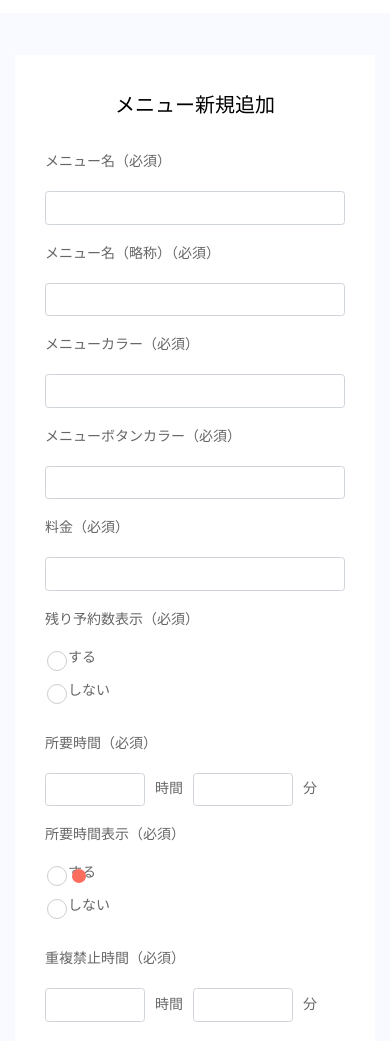
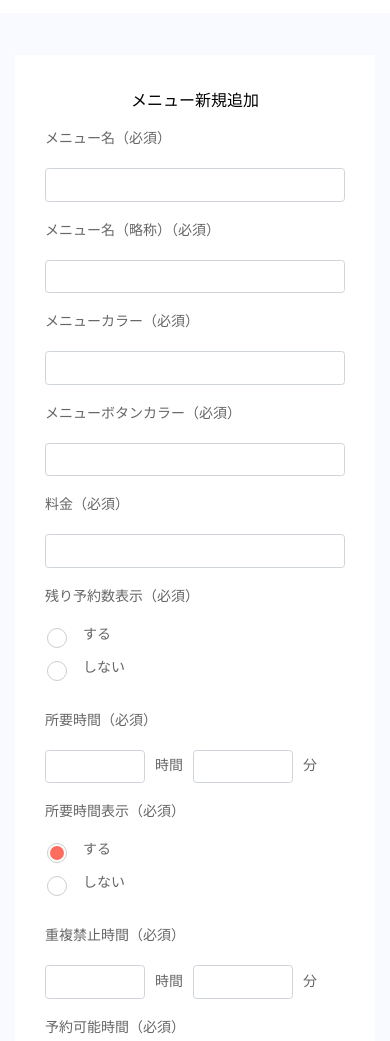
Before and after one commit to quangdev98/kaiketsu, a plain HTML site: page Store admin/menu_new.html in a window 390 px wide. Shown: the part 51-1092 px from the top of the page. Drawn offline with Linux system fonts and the light colour scheme; a web font is replaced by a local one.

Commit message:
update html

```diff
--- a/Master admin/css/responsive.css
+++ b/Master admin/css/responsive.css
@@ -36,6 +36,8 @@
     .wrap-button-reservation .wrap-button-right .btn:first-child {margin-right: 20px;}
     .wrap-button-reservation .wrap-button-right .btn {width: 120px; font-size: 14px;}
     .wrap-button-reservation .text-left p {font-size: 14px; margin-right: 15px;}
+    .check-detail .custom-control-input:checked~.custom-control-label::after {left: 4px;}
+    .wrap-form-edit .form-check label{padding-left: 30px;}
 }
 @media (max-width: 1024px){
     .wrap-main{margin-left: 0!important; margin-top: 75px;}
@@ -91,6 +93,8 @@
     .wrap-house-detail .wrap-trader {grid-gap: 20px; grid-template-columns: auto auto auto auto;}
     .wrap-date-detail table.table thead tr th, .wrap-date-detail table.table tr td {min-width: 90px;}
     .wrap-date-detail .menu-date {font-size: 13px;}
+    .wrap-form-edit h1 {font-size: 16px; margin-bottom: 15px;}
+    .title-datetime {font-size: 16px;margin-top: -5px;}
 }
 @media (max-width: 576px){
     .box-table.scroll {overflow: scroll;}
@@ -118,6 +122,7 @@
     .wrap-date-detail .col-title-box {max-width: 150px;}
     .wrap-date-detail .hour-wrap {width: calc(100% - 150px);}
     .wrap-date-detail table.table thead tr th, .wrap-date-detail table.table tr td {min-width: 80px;}
+    .wrap-check {line-height: 23px;}
 }
 @media (max-width: 441px){
     #wrap-login {padding: 30px;}
--- a/Store admin/css/responsive.css
+++ b/Store admin/css/responsive.css
@@ -36,6 +36,8 @@
     .wrap-button-reservation .wrap-button-right .btn:first-child {margin-right: 20px;}
     .wrap-button-reservation .wrap-button-right .btn {width: 120px; font-size: 14px;}
     .wrap-button-reservation .text-left p {font-size: 14px; margin-right: 15px;}
+    .check-detail .custom-control-input:checked~.custom-control-label::after {left: -18px;}
+    .wrap-form-edit .form-check label{padding-left: 15px;}
 }
 @media (max-width: 1024px){
     .wrap-main{margin-left: 0!important; margin-top: 75px;}
@@ -91,6 +93,8 @@
     .wrap-house-detail .wrap-trader {grid-gap: 20px; grid-template-columns: auto auto auto auto;}
     .wrap-date-detail table.table thead tr th, .wrap-date-detail table.table tr td {min-width: 90px;}
     .wrap-date-detail .menu-date {font-size: 13px;}
+    .wrap-form-edit h1 {font-size: 16px; margin-bottom: 15px;}
+    .title-datetime {font-size: 16px;margin-top: -5px;}
 }
 @media (max-width: 576px){
     .box-table.scroll {overflow: scroll;}
@@ -118,6 +122,7 @@
     .wrap-date-detail .col-title-box {max-width: 150px;}
     .wrap-date-detail .hour-wrap {width: calc(100% - 150px);}
     .wrap-date-detail table.table thead tr th, .wrap-date-detail table.table tr td {min-width: 80px;}
+    .wrap-check {line-height: 23px;}
 }
 @media (max-width: 441px){
     #wrap-login {padding: 30px;}
```
